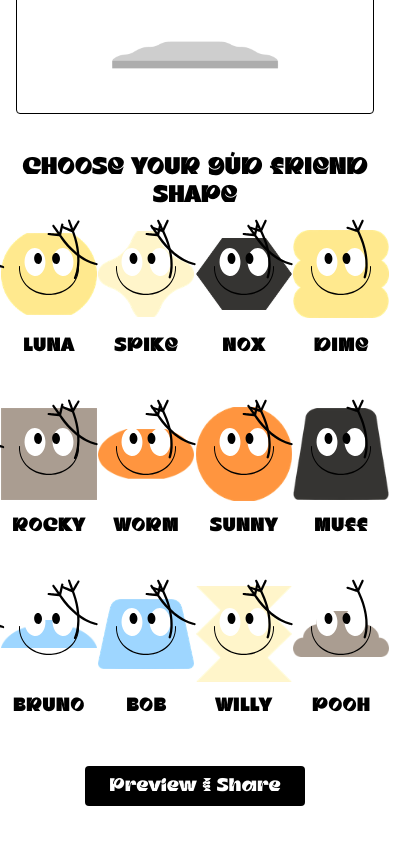
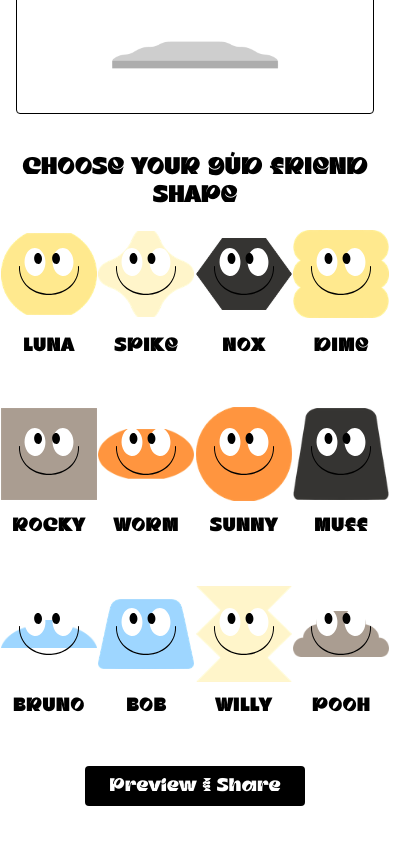
Before and after one commit to korakochb/Guds, a React (Vite) app: page / in a window 390 px wide. Shown: the part 874-1718 px from the top of the page, 411 px wide, since content can reach past the window. Built offline with nearby package versions, Linux system fonts and the light colour scheme; the HTML template or start-up script is replaced by a standard one.

Commit message:
edit click

```diff
--- a/src/components/CharacterCard.tsx
+++ b/src/components/CharacterCard.tsx
@@ -25,7 +25,10 @@ export default function CharacterCard({ part, stackRef, onAddPart, hoveredId, se
   const [isBlinking, setIsBlinking] = useState(false);
   const [dragBack, setDragBack] = useState(false);
   const [rotationState, setRotationState] = useState({ left: 0, right: 0 });
-    const [isDragging, setIsDragging] = useState(false);
+  const [clickEligible, setClickEligible] = useState(true);
+
+  const dragStartPos = useRef({ x: 0, y: 0 });
+  const dragTimeout = useRef<ReturnType<typeof setTimeout> | null>(null);
 
   const cardRef = useRef<HTMLDivElement>(null);
   const { x, y } = useGlobalMousePosition();
@@ -79,16 +82,14 @@ export default function CharacterCard({ part, stackRef, onAddPart, hoveredId, se
   return (
     <motion.div
       ref={cardRef}
-            onClick={() => {
-                playClickSound(); // 🔊 เล่นเสียงก่อน
-                onAddPart(part.id);
-            }}
       drag
       dragControls={dragControls}
       dragListener={false}
       onPointerDown={(e) => {
-                setIsDragging(true);
         setDragBack(false);
+        setClickEligible(true);
+        dragStartPos.current = { x: e.clientX, y: e.clientY };
+        dragTimeout.current = setTimeout(() => setClickEligible(false), 150);
         dragControls.start(e);
       }}
       onPointerEnter={() => {
@@ -102,23 +103,30 @@ export default function CharacterCard({ part, stackRef, onAddPart, hoveredId, se
       animate={dragBack ? { x: 0, y: 0 } : undefined}
       transition={{ type: "spring", stiffness: 300, damping: 25 }}
       style={{ userSelect: "none", touchAction: "none" }}
-            onDragEnd={(e) => {
-                setIsDragging(false);
+      onDragEnd={(e: any) => {
         if (!(e instanceof MouseEvent)) return;
         if (!stackRef.current) return;
 
         const rect = stackRef.current.getBoundingClientRect();
-                const x = e.clientX;
-                const y = e.clientY;
+        const inArea =
+          e.clientX >= rect.left &&
+          e.clientX <= rect.right &&
+          e.clientY >= rect.top &&
+          e.clientY <= rect.bottom;
 
-                const inArea =
-                    x >= rect.left &&
-                    x <= rect.right &&
-                    y >= rect.top &&
-                    y <= rect.bottom;
+        if (inArea) {
+          onAddPart(part.id);
+        }
 
-                if (inArea) onAddPart(part.id);
         setDragBack(true);
+        setClickEligible(false);
+        if (dragTimeout.current) clearTimeout(dragTimeout.current);
+      }}
+      onClick={() => {
+        if (clickEligible) {
+          playClickSound();
+          onAddPart(part.id);
+        }
       }}
       className="flex flex-col items-center cursor-grab relative z-10"
     >
@@ -133,7 +141,7 @@ export default function CharacterCard({ part, stackRef, onAddPart, hoveredId, se
                 src={isBlinking ? "/decorations/eye-closed.svg" : "/decorations/eye-black.svg"}
                 className="absolute w-[11px] h-[11px] left-[12px] top-[9px]"
                 style={{
-                                    transform: `translate(${Math.max(-4, Math.min(4, mousePos.x * 0.05))}px, ${Math.max(-4, Math.min(4, mousePos.y * 0.05))}px)`
+                  transform: `translate(${Math.max(-4, Math.min(4, mousePos.x * 0.05))}px, ${Math.max(-4, Math.min(4, mousePos.y * 0.05))}px)`,
                 }}
               />
             </div>
@@ -143,7 +151,7 @@ export default function CharacterCard({ part, stackRef, onAddPart, hoveredId, se
                 src={isBlinking ? "/decorations/eye-closed.svg" : "/decorations/eye-black.svg"}
                 className="absolute w-[11px] h-[11px] left-[2px] top-[9px]"
                 style={{
-                                    transform: `translate(${Math.max(-4, Math.min(4, mousePos.x * 0.05))}px, ${Math.max(-4, Math.min(4, mousePos.y * 0.05))}px)`
+                  transform: `translate(${Math.max(-4, Math.min(4, mousePos.x * 0.05))}px, ${Math.max(-4, Math.min(4, mousePos.y * 0.05))}px)`,
                 }}
               />
             </div>
@@ -164,23 +172,23 @@ export default function CharacterCard({ part, stackRef, onAddPart, hoveredId, se
             <img
               src="/decorations/arms.svg"
               alt="arm-left"
-                            className="absolute pointer-events-none"
+              className="absolute pointer-events-none hidden md:block"
               style={{
                 ...getArmPosition(part.id, "left"),
                 transformOrigin: "bottom left",
                 transform: `rotate(${rotationState.left}deg)`,
-                                transition: "transform 0.2s ease-out"
+                transition: "transform 0.2s ease-out",
               }}
             />
             <img
               src="/decorations/arms.svg"
               alt="arm-right"
-                            className="absolute pointer-events-none"
+              className="absolute pointer-events-none hidden md:block"
               style={{
                 ...getArmPosition(part.id, "right"),
                 transformOrigin: "bottom right",
                 transform: `scaleX(-1) rotate(${rotationState.right}deg)`,
-                                transition: "transform 0.2s ease-out"
+                transition: "transform 0.2s ease-out",
               }}
             />
           </>
```
Lines whose indentation alone changed are shown as unchanged.
